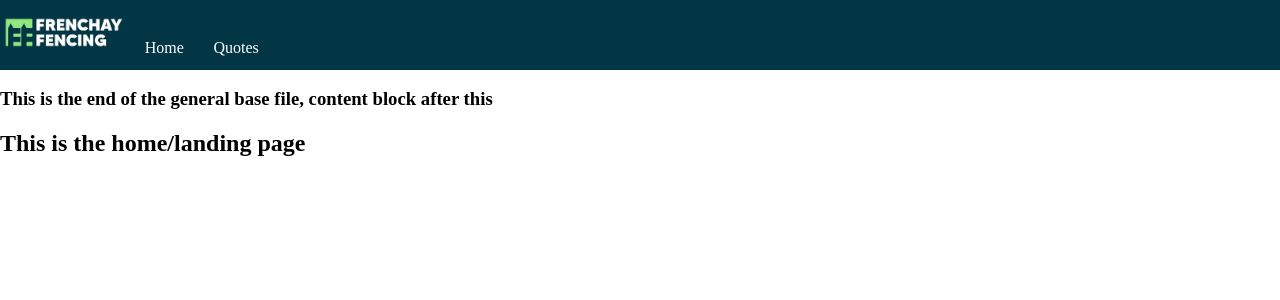
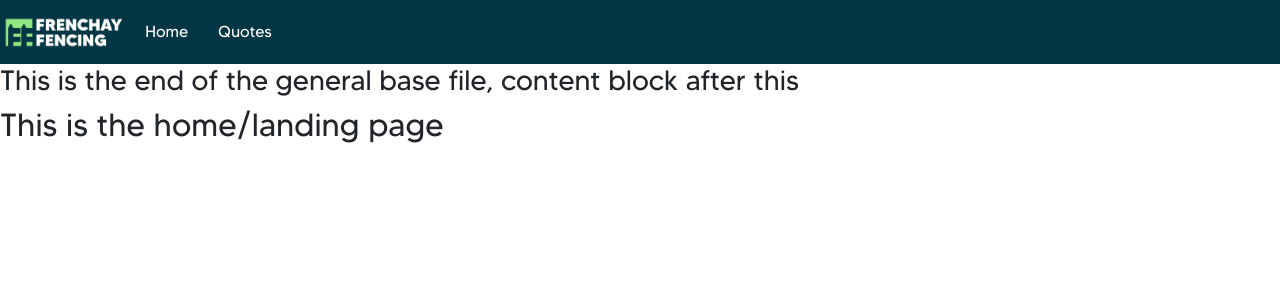
Before and after one commit to jackkeepin/Frenchay-Fencing-Management-Service, a Django app: page / in a window 1280 px wide. Shown: the top 300 px of the page. Run offline with Django 3.2, Linux system fonts and the light colour scheme; some libraries are stand-ins or nearby versions.

Commit message:
Custom font implemented

```diff
--- a/general/static/general/main.css
+++ b/general/static/general/main.css
@@ -1,5 +1,19 @@
+@font-face {
+  font-family: "FfFontMedium";
+  src: local("fontmedium"), url("./fonts/fontmedium.otf") format("opentype");
+}
+
+@font-face {
+  font-family: "FfFontRegular";
+  src: local("fontregular"), url("./fonts/fontregular.otf") format("opentype");
+}
+
 body {
   margin: 0;
+}
+
+* {
+  font-family: "FfFontRegular";
 }
 
 .topbar {
--- a/general/templates/general/base.html
+++ b/general/templates/general/base.html
@@ -4,6 +4,7 @@
 <html lang="en">
     <head>
 
+        <link rel="stylesheet" href="https://stackpath.bootstrapcdn.com/bootstrap/4.5.2/css/bootstrap.min.css" integrity="sha384-JcKb8q3iqJ61gNV9KGb8thSsNjpSL0n8PARn9HuZOnIxN0hoP+VmmDGMN5t9UJ0Z" crossorigin="anonymous">
         <link rel="stylesheet" href="{% static 'general/main.css' %}">
 
     </head>
```
Also changed, not shown: general/static/general/fonts/fontmedium.otf (added), general/static/general/fonts/fontregular.otf (added).
